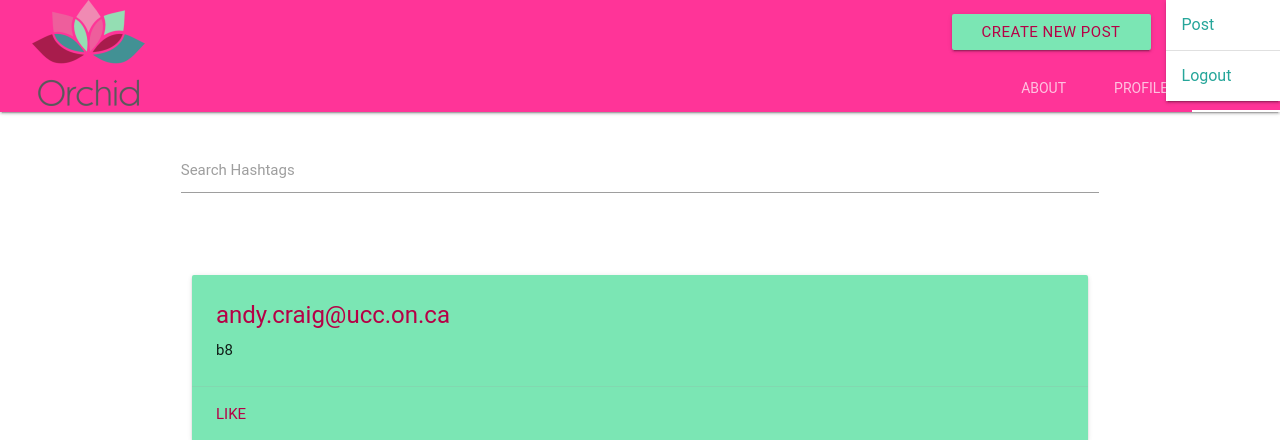
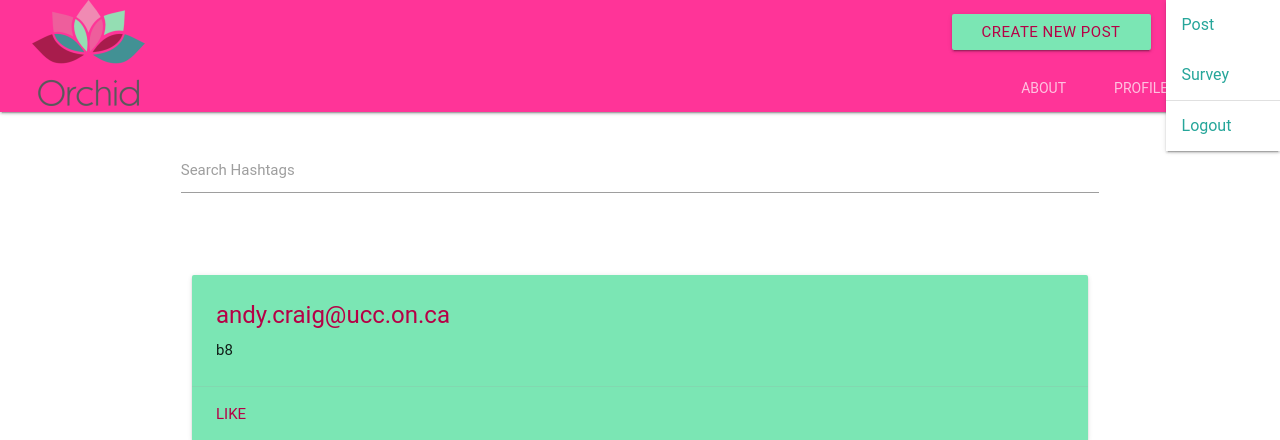
Before and after one commit to 0rchid/Orchid, a PHP site: page /edit.php in a window 1280 px wide, after a click that opens the changed part. Shown: the top 440 px of the page. Run offline with PHP 8.4, Linux system fonts and the light colour scheme; the visitor is signed in with stand-in values (Sample User, id 1); data comes from the database, SQL or seed files in the repository; data that the repository does not hold is empty; some libraries are stand-ins or nearby versions; some web fonts are replaced.

Commit message:
Survey added

```diff
--- a/edit.php
+++ b/edit.php
@@ -30,17 +30,14 @@
 
 <head>
   <!-- Compiled and minified CSS -->
-  <link rel="stylesheet" href="https://cdnjs.cloudflare.com/ajax/libs/materialize/0.98.2/css/materialize.min.css">
+
   <script src="https://ajax.googleapis.com/ajax/libs/jquery/3.2.0/jquery.min.js"></script>
+	<link rel="stylesheet" href="https://cdnjs.cloudflare.com/ajax/libs/materialize/0.98.2/css/materialize.min.css">
   <!-- Compiled and minified JavaScript -->
   <script src="https://cdnjs.cloudflare.com/ajax/libs/materialize/0.98.2/js/materialize.min.js"></script>
   <link href="https://fonts.googleapis.com/icon?family=Material+Icons" rel="stylesheet">
-  <script>
-	$(document).ready(function(){
-		// the "href" attribute of .modal-trigger must specify the modal ID that wants to be triggered
-		$('.modal').modal();
-	});
-  </script>
+
+
   <style>
   #toast-container {
     top: auto !important;
@@ -48,11 +45,22 @@
     bottom: 10%;
     left:7%;
   }
+
+
+
 <?php
 $safeemail = htmlentities($arr[2]);
 ?>
 	.saturate {-webkit-filter: saturate(7); filter: saturate(7);}
 </style>
+<script>
+$(document).ready(function(){
+	// the "href" attribute of .modal-trigger must specify the modal ID that wants to be triggered
+	$('.modal').modal();
+	Materialize.toast("Have you filled out our survey?,<br> Click on your email in the top right", 6000)
+});
+</script>
+
 </head>
 	<body>
 		<div class = "navbar-fixed">
@@ -76,6 +84,7 @@ $safeemail = htmlentities($arr[2]);
 	</div>
 		<ul id='dropdown1' class='dropdown-content'>
 			<li><a href="#modal1">Post</a></li>
+			<li><a href="https://docs.google.com/a/ucc.on.ca/forms/d/e/1FAIpQLSeqX1jTXj3tcLzVQb_VqmOxzl-x5EK0nKa94hUn8nW0TWTDWA/viewform?usp=sf_link">Survey</a></li>
 			<li class = "divider">
 			<li><a href="logout.php">Logout</a></li>
   </ul>
```
